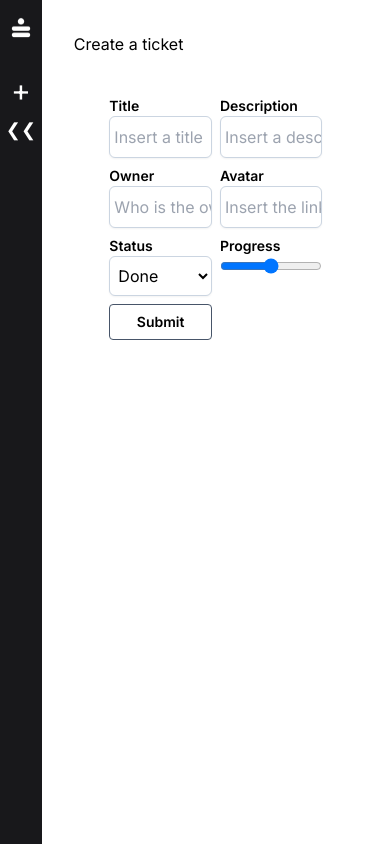
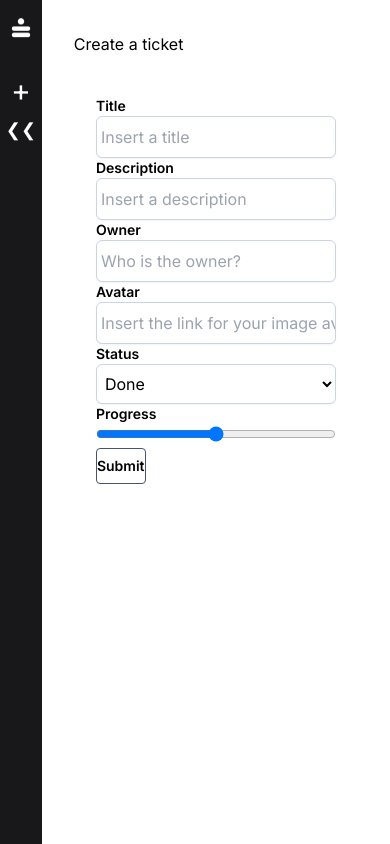
Before and after one commit to Kelvis-fernando/crm-monday, a React (Vite) app: page /ticket in a window 390 px wide. Built offline with nearby package versions, Linux system fonts and the light colour scheme.

Commit message:
add responsive class to form

```diff
--- a/src/components/FormTicket.tsx
+++ b/src/components/FormTicket.tsx
@@ -73,7 +73,10 @@ const FormTicket = () => {
 
   return (
     <>
-      <form onSubmit={handleCreateOrEditBaner} className="flex-col grid grid-cols-2 gap-2 w-3/4">
+      <form
+        onSubmit={handleCreateOrEditBaner}
+        className="lg:flex-col lg:grid lg:grid-cols-2 lg:gap-2 lg:w-3/4 sm:w-4/4"
+      >
         <div>
           <label className="block text-sm font-semibold" htmlFor="title">
             Title
```
